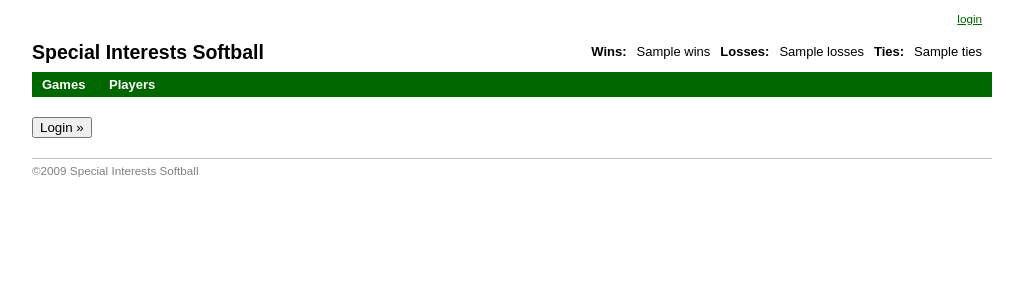
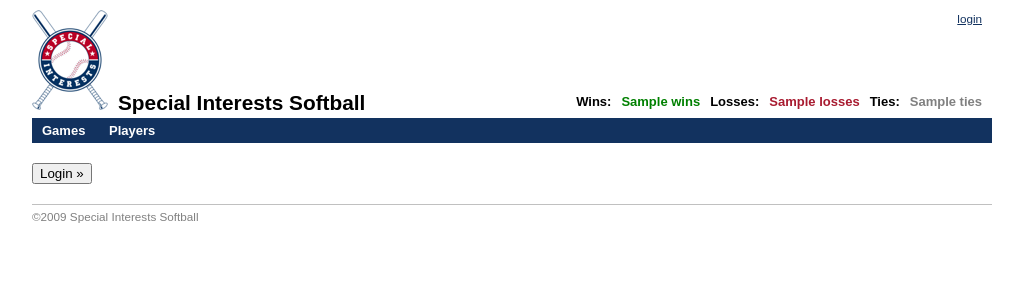
Before and after one commit to danaspiegel/softball_stat_manager, a Django app: template accounts/templates/registration/login.html in a window 1280 px wide. Shown: the top 300 px of the page, without its empty margins (128-1151 px from the left). Run offline with Django 3.2, Linux system fonts and the light colour scheme; the template is opened without the code that fills it: most values are stand-ins (such as "Sample title", 1, 10 or a date in 2020).

Commit message:
Fixed bug in login url added special interests logo Cleaned up some stylesheets

```diff
--- a/media/css/site.css
+++ b/media/css/site.css
@@ -50,15 +50,15 @@ em {
 }
 
 a:link {
-	color: #060;
+	color: #12325f;
 }
 
 a:visited {
-	color: #060;
+	color: #12325f;
 }
 
 .error, .errorlist {
-	color: red;
+	color: #a81b30;
 	font-size: 80%;
 }
 
@@ -80,6 +80,14 @@ a:visited {
 
 .gray {
 	color: gray;
+}
+
+.green {
+	color: green;
+}
+
+.red {
+	color: #a81b30;
 }
 
 .border {
@@ -110,13 +118,15 @@ div#container {
 }
 
 div#header {
-    padding-top: 10px;
+    margin-top: 10px;
+    height: 100px;
 }
 
 div#header h1 {
 	font-weight: bold;
-	font-size: 150%;
-	padding-top: 30px;
+	font-size: 160%;
+	padding: 80px 0 0 10px;
+	float: left;
 }
 
 div#header #logo {
@@ -132,6 +142,11 @@ div#header div#login_status {
 	line-height: 160%;
 }
 
+div#header div#record {
+    float: right;
+    margin-top: 50px;
+    clear: right;
+}
 div#footer {
 	font-size: 90%;
 	color: gray;
@@ -143,8 +158,8 @@ div#footer {
 div#messages {
 	padding: 4px;
 	margin: 6px 0;
-	border: 1px solid green;
-	color: green;
+	border: 1px solid #12325f;
+	color: #12325f;
 }
 
 div#messages p {
@@ -153,7 +168,8 @@ div#messages p {
 }
 
 div#content,
-div#content h1 {
+div#content h1,
+div#content h2 {
 	margin: 8px 0;
 }
 
@@ -164,7 +180,7 @@ div#content h1 {
 	color: #fff;
 	font-weight: bold;
 	margin: 8px 0px;
-	background-color: #060;
+	background-color: #12325f;
     height: 20px;
     padding-top: 5px;
 }
@@ -186,7 +202,7 @@ div#content h1 {
 
 #navbar a:hover,
 #navbar a.active {
-	background: #0a0;
+	background: #34547f;
 }
 
 
@@ -254,9 +270,3 @@ table.list th.data input[type=text],
 table.list td.data input[type=text] {
 	width: 20px;
 }
-
-div#record {
-    float: right;
-/*    margin-top: 20px;*/
-    clear: right;
-}
--- a/templates/500.html
+++ b/templates/500.html
@@ -19,8 +19,8 @@
 <body>
     <div id="container">
         <div id="header">
-            Special Interests Softball
-            {% include "header_login.html" %}
+            <img src="/media/images/logo.png"/>
+            <h1>Special Interests Softball</h1>
         </div>
 
         <div id="content">
--- a/templates/base.html
+++ b/templates/base.html
@@ -25,20 +25,21 @@
 <body>
     <div id="container">
         <div id="header">
+            <a href="{% url softball_index %}"><img id="logo" src="{{ MEDIA_URL }}images/logo.png" /></a>
+            <h1>Special Interests Softball</h1>
             {% include "header_login.html" %}
             <div id="record">
                 <table>
                     <tr>
                         <th>Wins:</th>
-                        <td>{{ wins }}</td>
+                        <td><span class="green"><strong>{{ wins }}</strong></span></td>
                         <th>Losses:</th>
-                        <td>{{ losses }}</td>
+                        <td><span class="red"><strong>{{ losses }}</strong></span></td>
                         <th>Ties:</th>
-                        <td>{{ ties }}</td>
+                        <td><span class="gray"><strong>{{ ties }}</strong></span></td>
                     </tr>
                 </table>
             </div>
-            <h1>Special Interests Softball</h1>
         </div>
 
         <div id="navbar">
--- a/urls.py
+++ b/urls.py
@@ -11,7 +11,7 @@ from contact_form.views import contact_form
 
 urlpatterns = patterns("",
     url(r"", include("softball.urls")),
-    url(r"^account/", include("accounts.urls")),
+    url(r"^accounts/", include("accounts.urls")),
     url(r"^contact/$", contact_form, name="contact_form"),
     url(r"^contact/sent/$", direct_to_template, { "template": "contact_form/contact_form_sent.html" }, name="contact_form_sent"),
 	url(r"^admin/chronograph/job/(?P<pk>\d+)/run/$", "django_chronograph.views.job_run", name="admin_chronograph_job_run"),
```
Also changed, not shown: media/images/logo.png (added), 5 other files.
